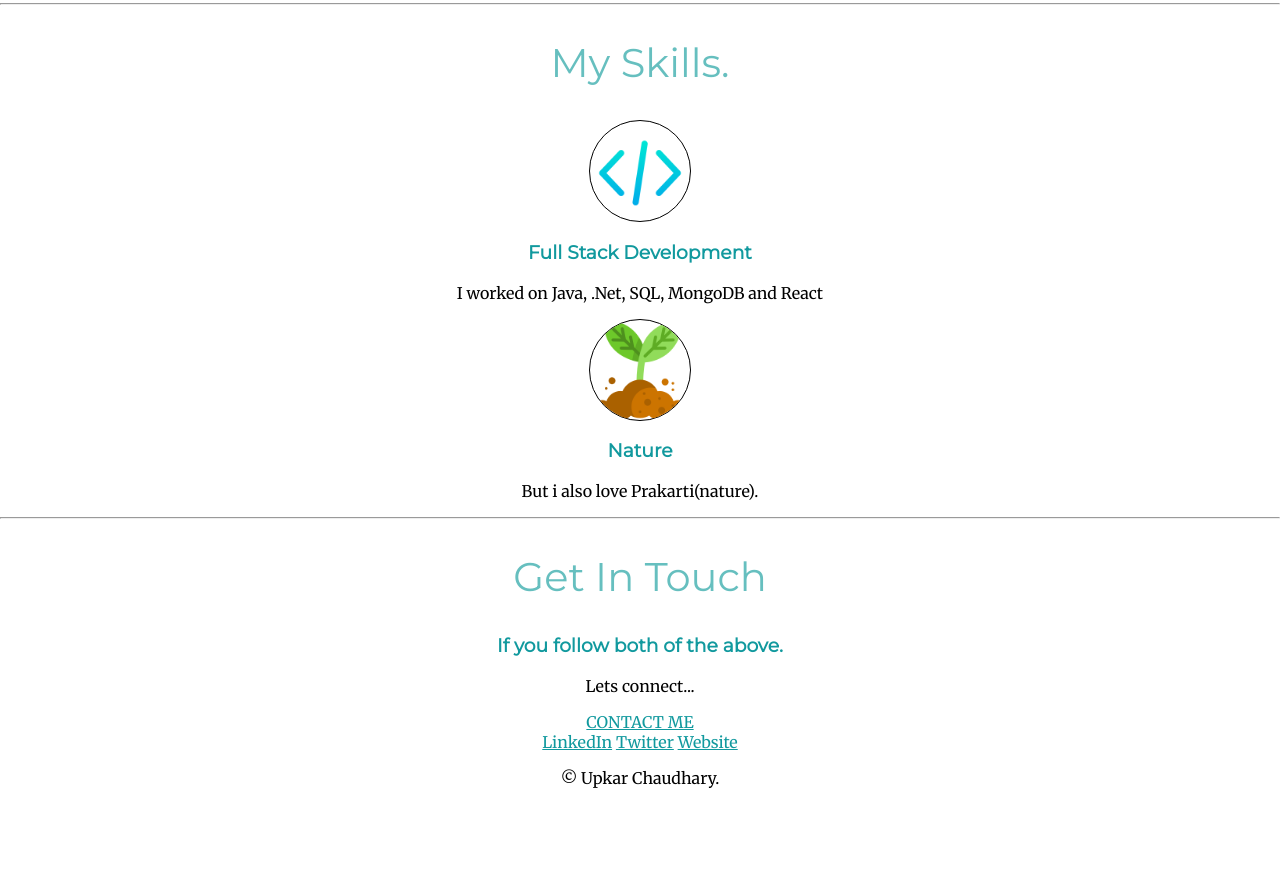
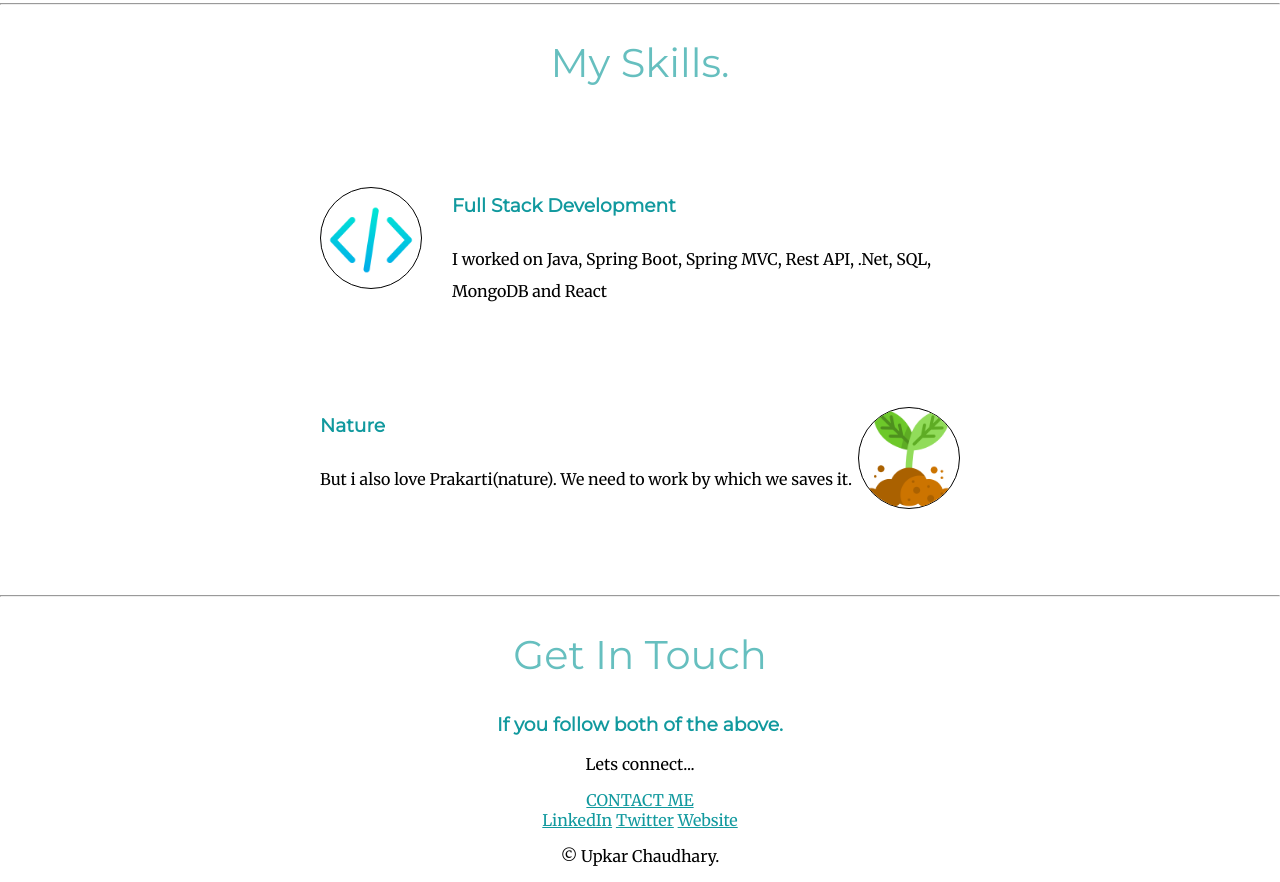
Before and after one commit to Mhadasavi/HtmlCssBootstrapDemo, a plain HTML site: page index.html in a window 1280 px wide. Shown: the part 1160-2042 px from the top of the page. Before the commit the page ends 1964 px from the top, so only its background shows below. Drawn offline with Linux system fonts and the light colour scheme.

Commit message:
Update css

```diff
--- a/css/style.css
+++ b/css/style.css
@@ -107,3 +107,17 @@ h3 {
 a {
   color: #11999e;
 }
+.skill-row{
+  width: 50%;
+  margin: 100px auto 100px auto;
+  text-align:left;
+  line-height: 2;
+}
+.skill-img1{
+  float: left;
+  margin-right: 30px ;
+}
+.skill-img2{
+  float: right;
+  margin-left: 0px ;
+}
--- a/index.html
+++ b/index.html
@@ -21,37 +21,25 @@
     </div>
     <div class="middle-container">
       <div class="profile">
-        <img
-          class="circular profile-customSize"
-          src="/images/programmer.png"
-          alt=""
-        />
+        <img class="circular profile-customSize" src="/images/programmer.png" alt="">
         <h2>Hello.</h2>
         <p>I am just a Software Engineer who ❤ coding.</p>
       </div>
-      <hr />
+      <hr>
       <div class="skills">
         <h2>My Skills.</h2>
         <div class="skill-row">
-          <img
-            class="circular profile-customSize"
-            src="/images/coding.png"
-            alt=""
-          />
+          <img class="circular profile-customSize skill-img1" src="/images/coding.png" alt="">
           <h3>Full Stack Development</h3>
-          <p>I worked on Java, .Net, SQL, MongoDB and React</p>
+          <p>I worked on Java, Spring Boot, Spring MVC, Rest API, .Net, SQL, MongoDB and React</p>
         </div>
         <div class="skill-row">
-          <img
-            class="circular profile-customSize"
-            src="/images/sprout.png"
-            alt=""
-          />
+          <img class="circular profile-customSize skill-img2" src="/images/sprout.png" alt="">
           <h3>Nature</h3>
-          <p>But i also love Prakarti(nature).</p>
+          <p>But i also love Prakarti(nature). We need to work by which we saves it.</p>
         </div>
       </div>
-      <hr />
+      <hr>
       <div class="contact-me">
         <h2>Get In Touch</h2>
         <h3>If you follow both of the above.</h3>
@@ -60,11 +48,13 @@
       </div>
     </div>
 
+
     <div class="bottom-container">
       <a class="footer-link" href="https://www.linkedin.com/">LinkedIn</a>
       <a class="footer-link" href="https://twitter.com/">Twitter</a>
       <a class="footer-link" href="https://www.appbrewery.co/">Website</a>
       <p>© Upkar Chaudhary.</p>
     </div>
+
   </body>
 </html>
```
